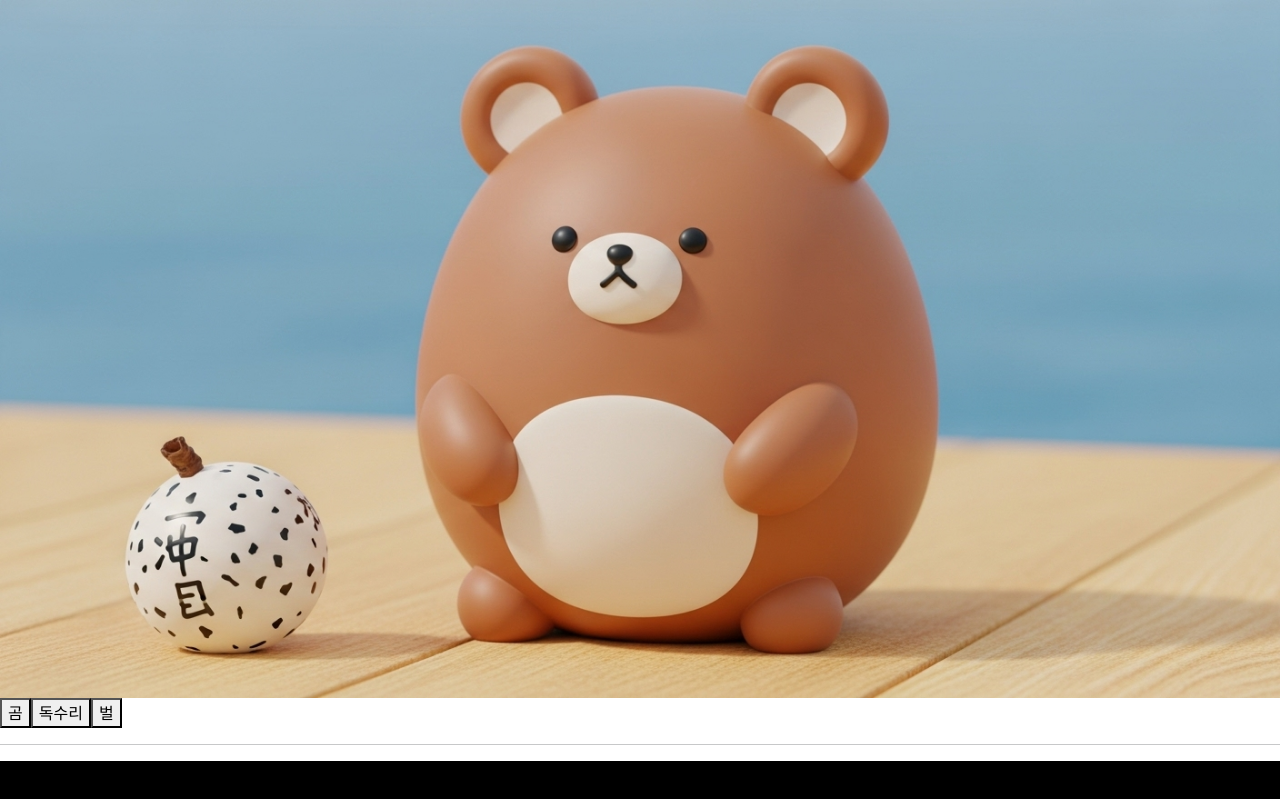
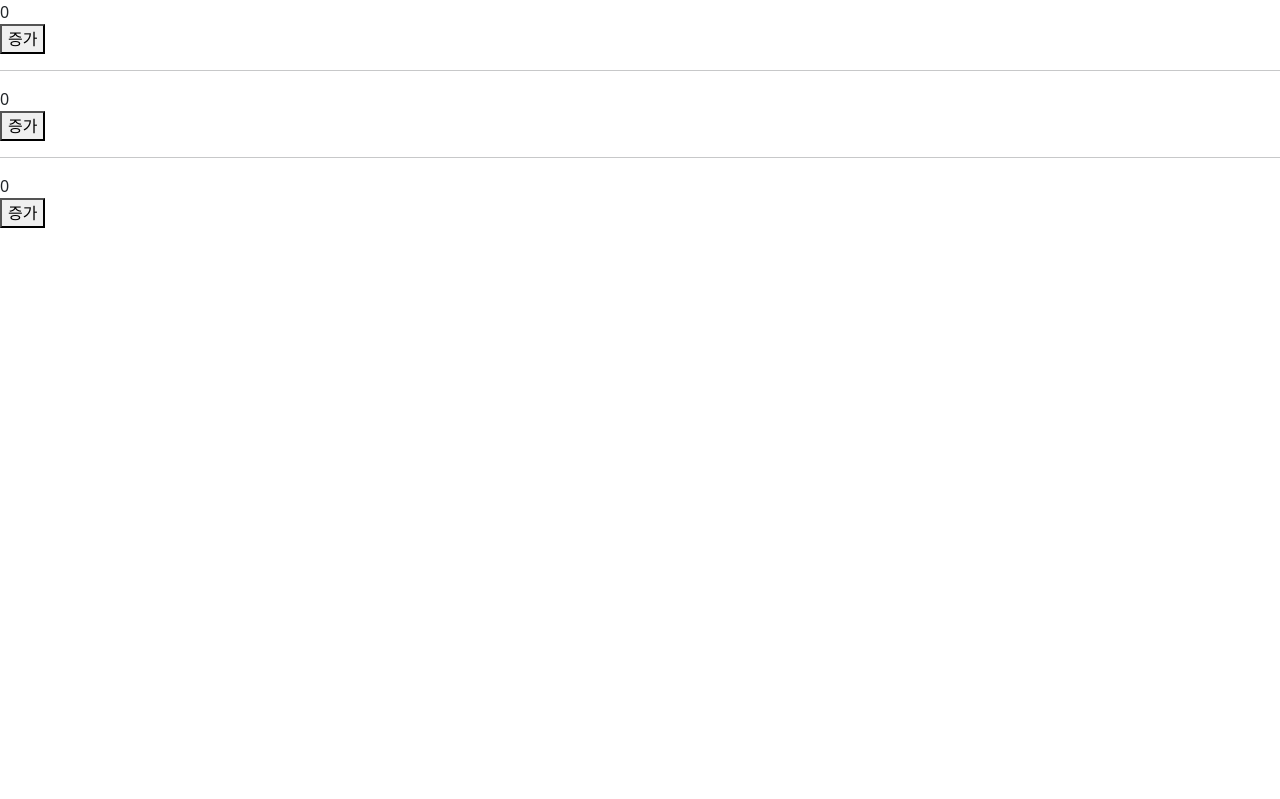
Before and after one commit to bluetree2/react1, a React (Vite) app: page / in a window 1280 px wide. Shown: the top 799 px of the page. Built offline with nearby package versions, Linux system fonts and the light colour scheme.

Commit message:
useState2

```diff
--- a/src/App23.jsx
+++ b/src/App23.jsx
@@ -56,17 +56,16 @@ function MyComp3() {
   // uses
   // const [, set] = useState()
 
+  function handleButtonClick() {
+    setCount(count + 1);
+  }
 
-
-  // function handleButtonClick() {
-  //   setCount(count + 1);
-  // }
-
-  return(
+  return (
     <div>
-      <button></button>
+      {count} <br />
+      <button onClick={handleButtonClick}>세번째 버튼</button>
     </div>
-  )
+  );
 }
 
 function MyComp4() {
@@ -118,9 +117,57 @@ function MyComp6() {
   </div>
 }
 
+function MyComp7() {
+  const [index, setIndex] = useState(0)
+
+  function handleNextButtonClick(){
+    // index를 하나씩 옮기기 (바꾸기)
+    let nextIndesx = index + 1;
+    if (nextIndesx >= imgs.length){
+      nextIndesx = 0;
+    }
+    setIndex(nextIndesx)
+  }
+  // 다음 버튼 클릭시 독수리->벌->곰->독수리 로 출력되도록 코드 완성
+  const imgs = [
+    "/public/bear.jpg",
+    "/public/eagle.jpg",
+    "/public/bee.jpg"]
+
+  function handlePrevButtonClick() {
+    let nextIndex = index - 1;
+    if (nextIndex < 0) {
+      nextIndex = imgs.length - 1;
+    }
+    setIndex(nextIndex);
+  }
+
+  function handlePrevButtonClick2() {
+    setIndex( (index-1+imgs.length) % imgs.length)
+  }
+
+  function handleNextButtonClick2() {
+    setIndex( (index+1) % imgs.length)
+
+  }
+
+  return <div>
+    <img className="w-100" src={imgs[index]} alt=""/>
+    <br/>
+
+    <button onClick={handlePrevButtonClick2}>이전</button>
+    <button onClick={handleNextButtonClick2}>다음</button>
+    <button onClick={handlePrevButtonClick}>이전</button>
+    <button onClick={handleNextButtonClick}>다음</button>
+  </div>
+
+}
+
 function App23(props) {
   return (
     <div>
+      <MyComp7/>
+      <hr/>
       <MyComp6/>
       <hr/>
       <MyComp5/>
--- /dev/null
+++ b/src/App24.jsx
@@ -0,0 +1,74 @@
+import React, {useState} from 'react';
+function MyComp1(){
+  const [count,setCount] = useState(0);
+
+  console.log(count);
+  function handleButtonClick(){
+    setCount(count+1);
+    setCount(count+1);
+  }
+  return(
+
+  <div>
+    {count}
+    <br/>
+    <button onClick={handleButtonClick}>증가</button>
+  </div>
+    );
+}
+
+function MyComp2() {
+  const [count,setCount] = useState(0);
+
+  console.log(count);
+
+  function handleButtonClick() {
+    // 상태가 변경되자마자 다시 그리지 않음(re-render)
+    // react는 적절한 순간에 변경된 상태로 다시 그림(re-render)
+    setCount(count+1);
+    setCount(count+2);
+  }
+    return(
+      <div>
+        {count}
+        <br/>
+        <button onClick={handleButtonClick}>증가</button>
+      </div>
+    );
+
+}
+
+function MyComp3() {
+  const [count,setCount] = useState(0);
+
+  console.log(count);
+
+  let number = count;
+  function handleButtonClick() {
+    setCount(count+2);
+  }
+    return(
+      <div>
+        {/*연습 : 버튼 클릭시 number2씩 늘어나도록 코드 수정*/}
+        {number}
+        <br/>
+        <button onClick={handleButtonClick}>증가</button>
+      </div>
+    );
+}
+
+function App24(props) {
+  return (
+    <div>
+
+      <MyComp3/>
+      <hr/>
+      <MyComp2/>
+      <hr/>
+      <MyComp1/>
+
+    </div>
+  );
+}
+
+export default App24;
--- a/src/main.jsx
+++ b/src/main.jsx
@@ -25,9 +25,10 @@ import App20 from "./App20.jsx";
 import App21 from "./App21.jsx";
 import App22 from "./App22.jsx";
 import App23 from "./App23.jsx";
+import App24 from "./App24.jsx";
 
 createRoot(document.getElementById("root")).render(
   <StrictMode>
-    <App23 />
+    <App24 />
   </StrictMode>,
 );
```
